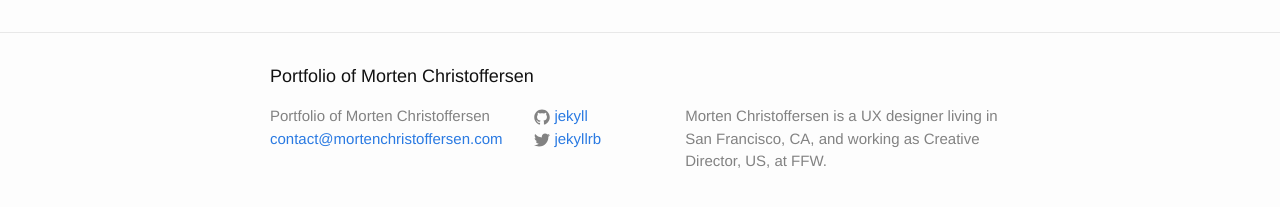
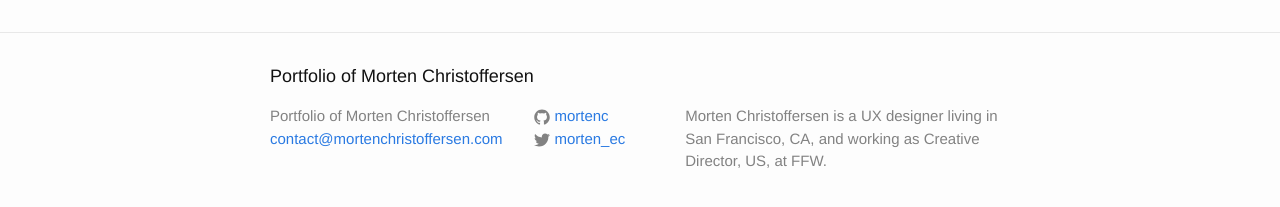
Before and after one commit to mortenc/portfolio-jekyll, a Jekyll site: the page built from index.html, in a window 1280 px wide. Shown: the part 264-471 px from the top of the page. Built offline with Jekyll 4.4.1, drawn with Linux system fonts in a browser that asks for light colours.

Commit message:
Small config changes

```diff
--- a/_config.yml
+++ b/_config.yml
@@ -12,8 +12,8 @@ description: > # this means to ignore newlines until "baseurl:"
   Morten Christoffersen is a UX designer living in San Francisco, CA, and working as Creative Director, US, at FFW.
 baseurl: "" # the subpath of your site, e.g. /blog
 url: "http://mortenchristoffersen.com" # the base hostname & protocol for your site
-twitter_username: jekyllrb
-github_username:  jekyll
+twitter_username: morten_ec
+github_username:  mortenc
 
 # Build settings
 markdown: kramdown
--- a/gulpfile.js
+++ b/gulpfile.js
@@ -58,7 +58,7 @@ gulp.task('sass', function () {
  * Passing --production flag disables sourcemaps
  */
 gulp.task('scripts', function () {
-    var excludeVendorFilter = filter(['**','!*assets/_src/js/vendor/*.js'], {restore: true});
+    var excludeVendorFilter = filter(['**','!*assets/_src/js/vendor/*.js'], {restore: true}); //Filter for excluding vendor js files from linting
 
     return gulp.src(src.js)
         .pipe(excludeVendorFilter)
```
Also changed, not shown: README.md.
